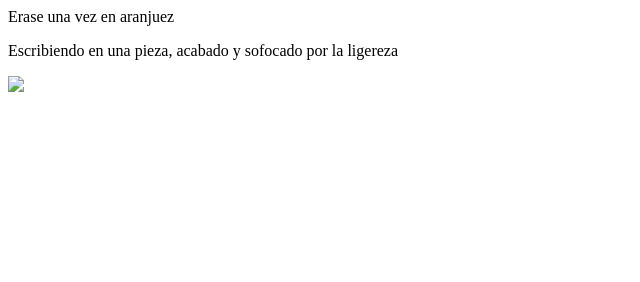
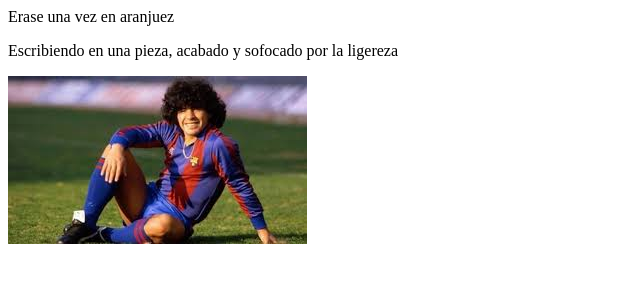
Before and after one commit to 1999CDavid/1999CDavid.github.io, a plain HTML site: page index.html in a window 1280 px wide. Shown: the whole page, without its empty margins (0-640 px from the left). Drawn offline with Linux system fonts and the light colour scheme.

Commit message:
Cambios sintaxis imagen html 2

```diff
--- a/index.html
+++ b/index.html
@@ -3,6 +3,6 @@
     <title>Welcome to my site</title>
     <p>Erase una vez en aranjuez </p>
     <p>Escribiendo en una pieza, acabado y sofocado por la ligereza</p>
-    <img src= "Imagenes/maradona.jpg" />
+    <p><img src="Imagenes/maradona.jpeg" /></p>
 
 </html>
```
